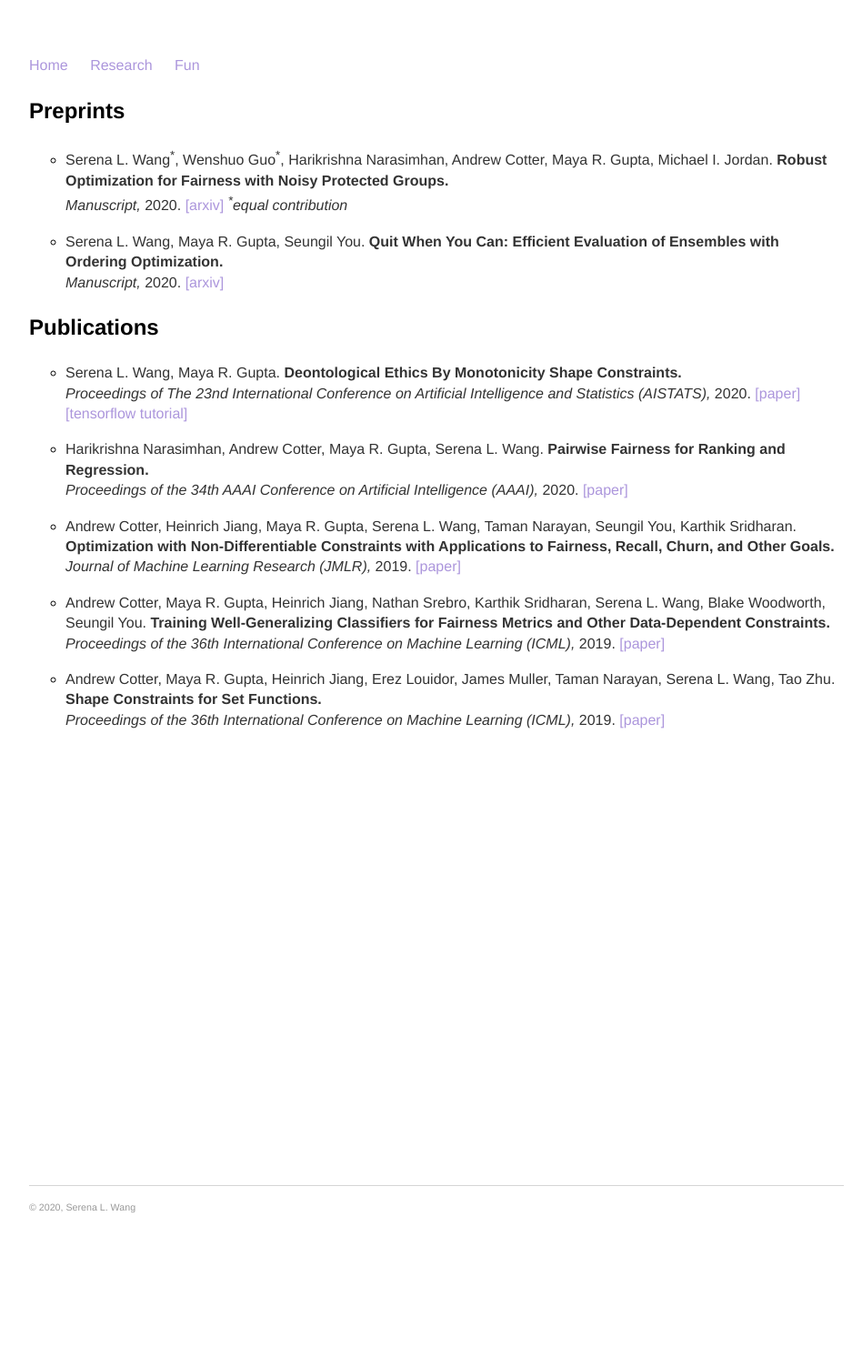
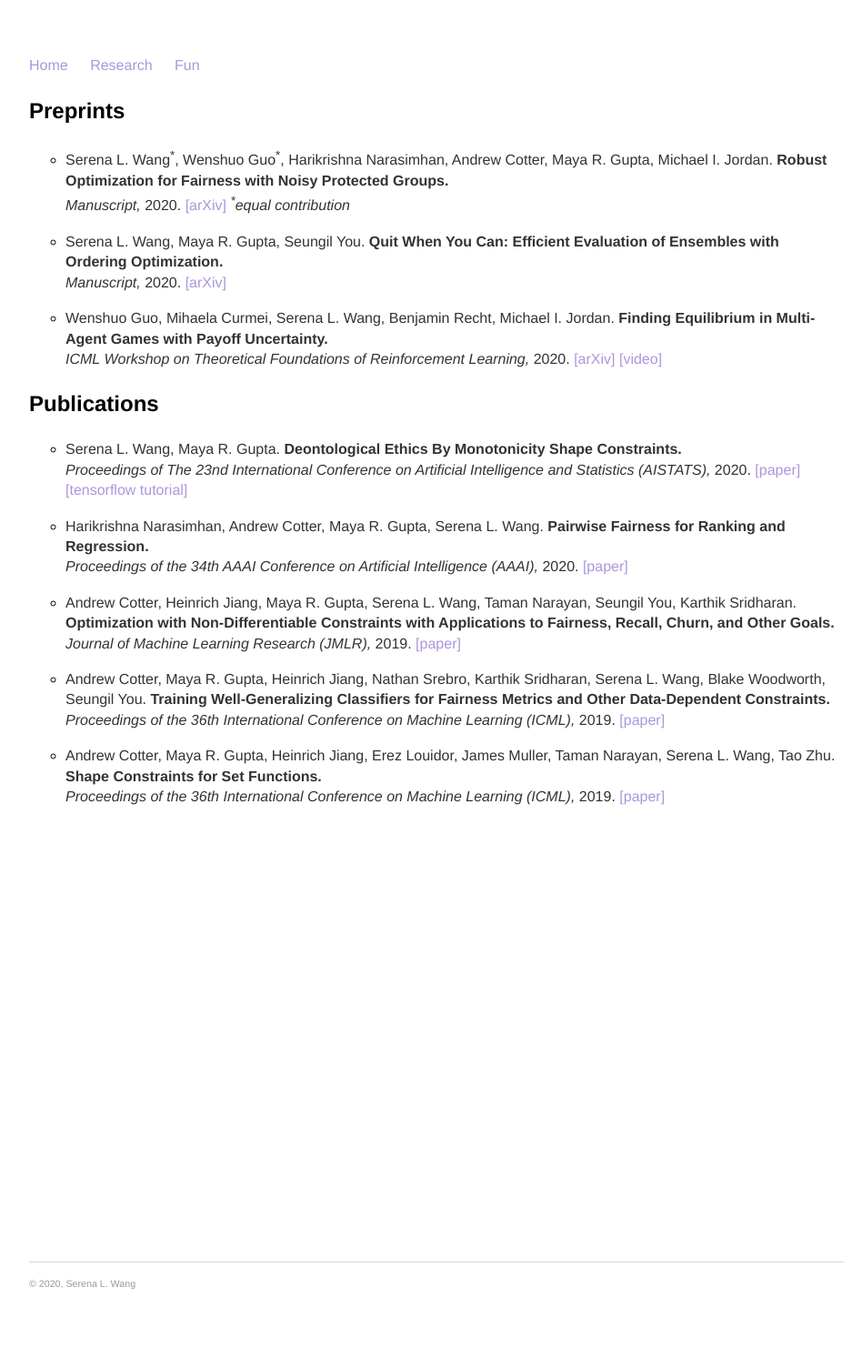
Before and after one commit to serenalwang/serenalwang.github.io, a Jekyll site: the page built from research.md, in a window 1280 px wide. Shown: the whole page at 91% size, without its empty margins (160-1108 px from the left). Built offline with Jekyll 4.4.1, drawn with Linux system fonts in a browser that asks for light colours; before the commit the page ends 1397 px from its top, so only the background shows below that.

Commit message:
added uncertain games workshop paper.

```diff
--- a/research.md
+++ b/research.md
@@ -6,12 +6,17 @@ title: Research
 ### Preprints
 * Serena L. Wang<sup>\*</sup>, Wenshuo Guo<sup>\*</sup>, Harikrishna Narasimhan, Andrew Cotter, Maya R. Gupta, Michael I. Jordan.
 **Robust Optimization for Fairness with Noisy Protected Groups.**
-*Manuscript,* 2020. [[arxiv]](https://arxiv.org/abs/2002.09343)
+*Manuscript,* 2020. [[arXiv]](https://arxiv.org/abs/2002.09343)
 *<sup>\*</sup>equal contribution*
 
 * Serena L. Wang, Maya R. Gupta, Seungil You.
 **Quit When You Can: Efficient Evaluation of Ensembles with Ordering Optimization.**
-*Manuscript,* 2020. [[arxiv]](https://arxiv.org/abs/1806.11202)
+*Manuscript,* 2020. [[arXiv]](https://arxiv.org/abs/1806.11202)
+
+* Wenshuo Guo, Mihaela Curmei, Serena L. Wang, Benjamin Recht, Michael I. Jordan.
+**Finding Equilibrium in Multi-Agent Games with Payoff Uncertainty.**
+*ICML Workshop on Theoretical Foundations of Reinforcement Learning,* 2020. [[arXiv]](https://arxiv.org/abs/2007.05647) [[video]](https://www.youtube.com/watch?v=Gyen7CMiRHo&feature=youtu.be)
+
 
 ### Publications
 
```
